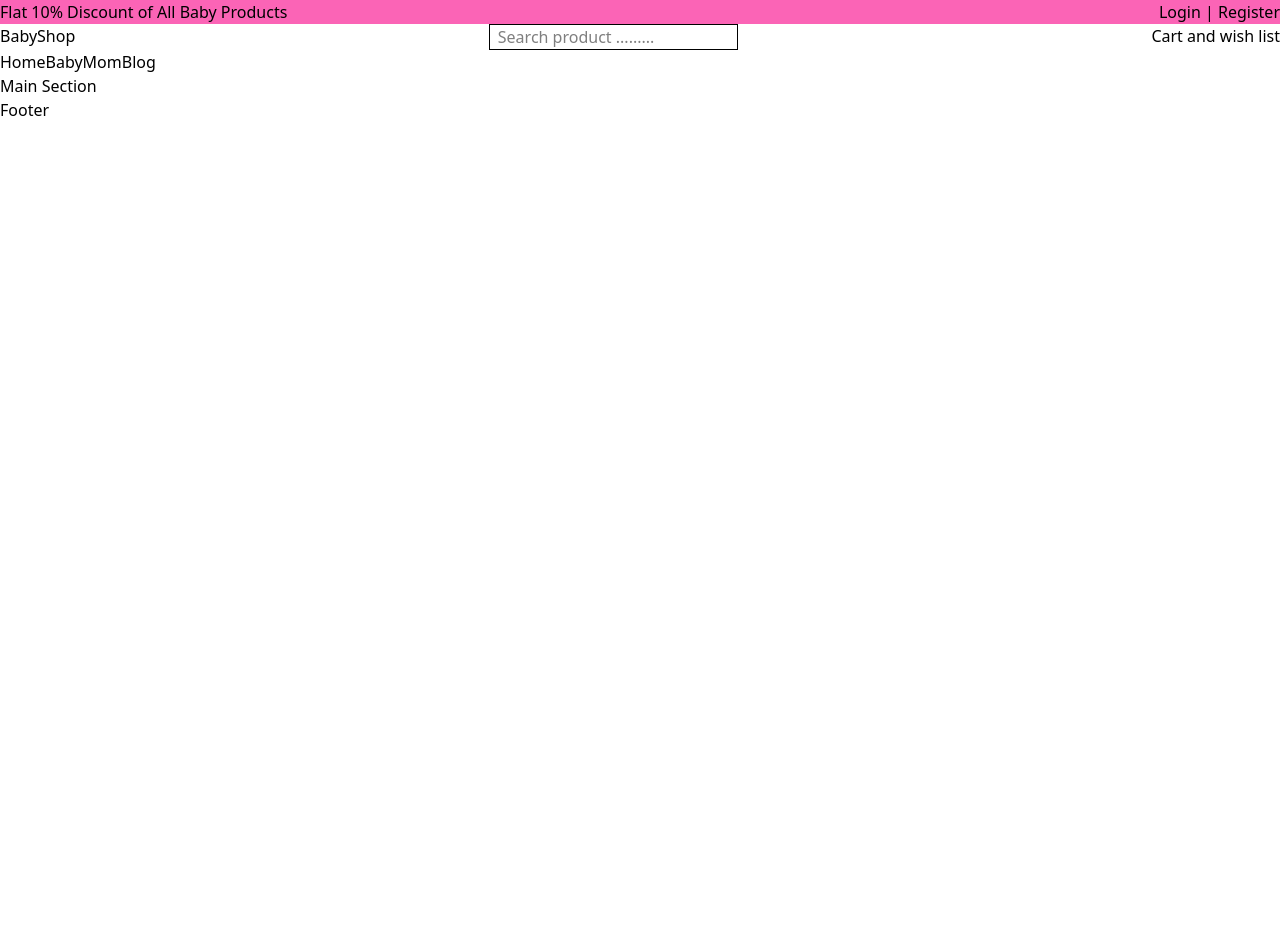
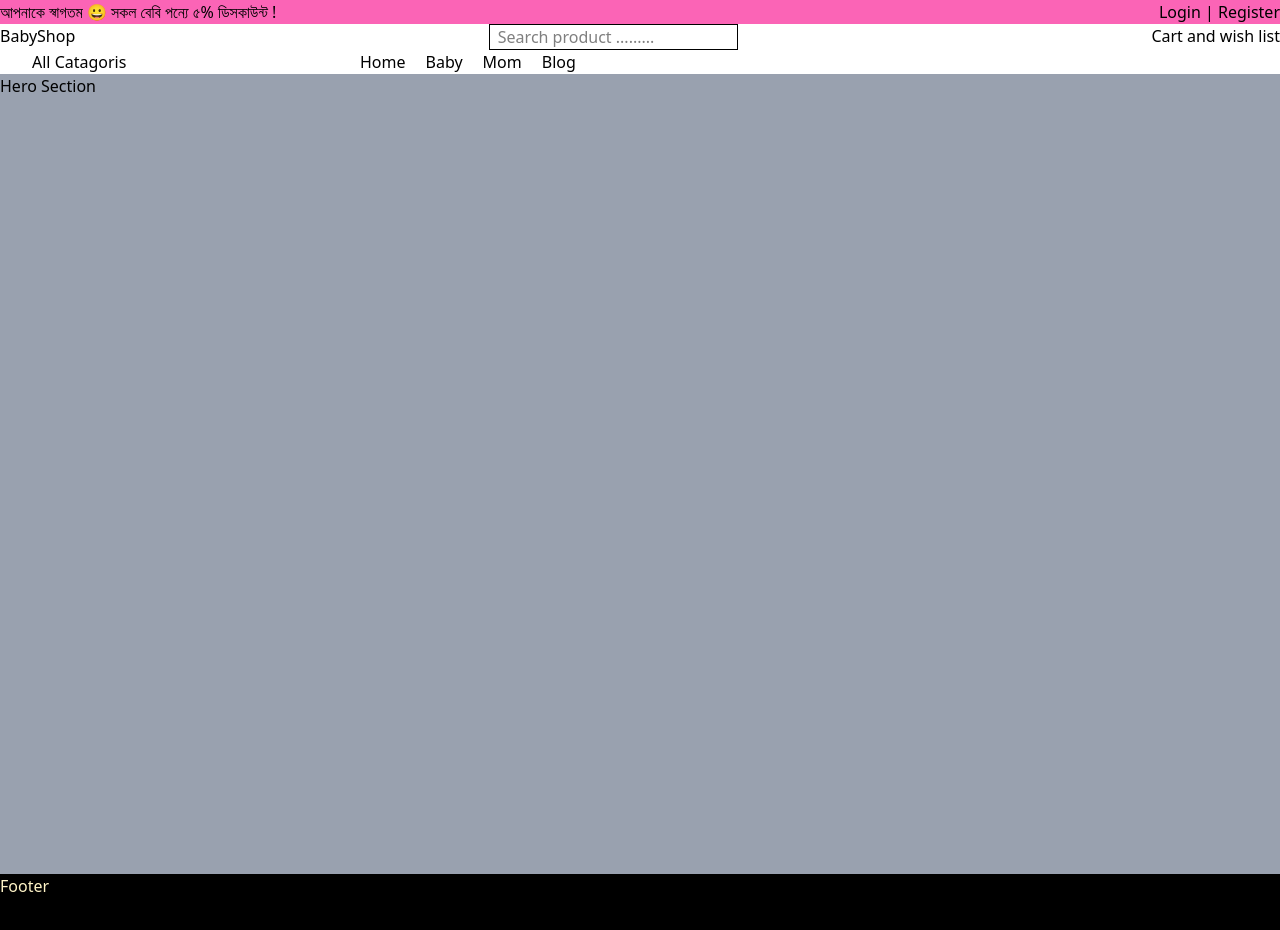
Before and after one commit to shohelranabadc/tailwind-babyshop, a website: page index.html in a window 1280 px wide. Before the commit the page ends 800 px from the top, so only its background shows below. Drawn offline with Linux system fonts and the light colour scheme.

Commit message:
some work of menu

```diff
--- a/index.html
+++ b/index.html
@@ -13,7 +13,9 @@
       <div class="container">
         <!-- HEADER SECTION 01 START -->
         <div id="desktop-login-section" class="flex justify-between bg-pink-400">
-          <div id="top-massage">Flat 10% Discount of All Baby Products</div>
+          <div id="top-massage">
+            <h1> আপনাকে স্বাগতম 😀 সকল বেবি পন্যে ৫% ডিসকাউন্ট !</h1>
+          </div>
           <div id="top-login">
             <a href="#">Login</a> | <a href="#">Register</a>
           </div>
@@ -34,9 +36,18 @@
         </div>  <!-- HEADER SECTION 02  -->
 
          <!-- HEADER SECTION 03 START -->
-        <div id="top-navigation-section" class="">
+        <div id="top-navigation-section" class="flex space-x-10">
+          <div id="toggle-sidebar" class="relative group px-8 w-80">
+            <a href="#" class="block">All Catagoris</a>
+            <ul class="absolute hidden group-hover:block ">
+              <li><a href="#" class="block p-2 border-b-1 border-gray-400 bg-amber-300 hover:bg-amber-400">Baby Skin Care</a></li>
+              <li><a href="#" class="block p-2 border-b-1 border-gray-400 bg-amber-300 hover:bg-amber-400">Baby Fedding Items</a></li>
+              <li><a href="#" class="block p-2 border-b-1 border-gray-400 bg-amber-300 hover:bg-amber-400">Baby Diapers</a></li>
+              <li><a href="#" class="block p-2 border-b-1 border-gray-400 bg-amber-300 hover:bg-amber-400">Baby Skin Care</a></li>
+            </ul>
+          </div>
           <nav id="navigation">
-            <ul class="flex">
+            <ul class="flex space-x-5">
               <li><a href="#">Home</a></li>
               <li><a href="#">Baby</a></li>
               <li><a href="#">Mom</a></li>
@@ -49,13 +60,13 @@
 
 
     <main>
-      <div class="container">
-        <h1>Main Section</h1>
+      <div class="container h-screen bg-gray-400">
+        <h1>Hero Section</h1>
       </div>
     </main>
     <footer>
-      <div class="container">
-        <h1>Footer</h1>
+      <div class="container bg-black text-amber-100 h-24">
+        <h1 >Footer</h1>
       </div>
     </footer>
 
```
Also changed, not shown: output.css.
